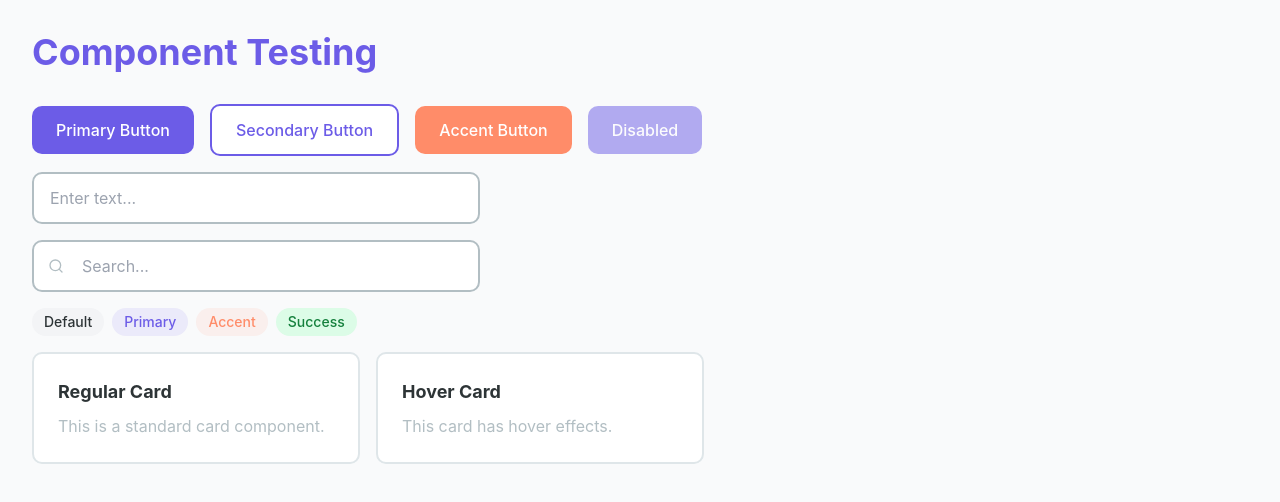
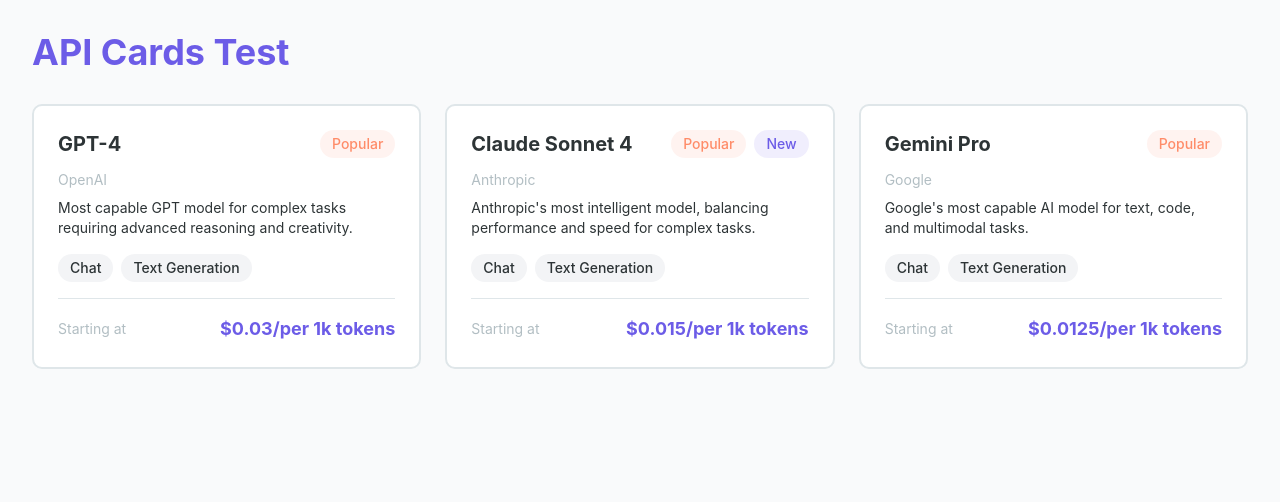
Before and after one commit to NewHiYoungz/bbUI, a React (Vite) app: page / in a window 1280 px wide. Shown: the top 502 px of the page. Built offline with nearby package versions, Linux system fonts and the light colour scheme.

Commit message:
feat: add APICard molecular component

```diff
--- a/src/App.jsx
+++ b/src/App.jsx
@@ -1,39 +1,24 @@
-import { Button, Input, Badge, Card } from './components/atoms';
-import { FiSearch } from 'react-icons/fi';
+import { APIProvider } from './context';
+import { APICard } from './components/molecules';
+import { mockAPIs } from './data/mockAPIs';
+import { BrowserRouter } from 'react-router-dom';
 
 function App() {
   return (
-    <div className="min-h-screen bg-gray-50 p-8 space-y-4">
-      <h1 className="text-4xl font-bold text-primary mb-8">
-        Component Testing
-      </h1>
-      <div className="space-x-4">
-        <Button variant="primary">Primary Button</Button>
-        <Button variant="secondary">Secondary Button</Button>
-        <Button variant="accent">Accent Button</Button>
-        <Button variant="primary" disabled>Disabled</Button>
-      </div>
-      <div className="space-y-4 max-w-md">
-        <Input placeholder="Enter text..." />
-        <Input placeholder="Search..." icon={<FiSearch />} />
-      </div>
-      <div className="space-x-2">
-        <Badge variant="default">Default</Badge>
-        <Badge variant="primary">Primary</Badge>
-        <Badge variant="accent">Accent</Badge>
-        <Badge variant="success">Success</Badge>
-      </div>
-      <div className="grid grid-cols-2 gap-4 max-w-2xl">
-        <Card>
-          <h3 className="text-lg font-bold mb-2">Regular Card</h3>
-          <p className="text-text-secondary">This is a standard card component.</p>
-        </Card>
-        <Card hover>
-          <h3 className="text-lg font-bold mb-2">Hover Card</h3>
-          <p className="text-text-secondary">This card has hover effects.</p>
-        </Card>
-      </div>
-    </div>
+    <BrowserRouter>
+      <APIProvider>
+        <div className="min-h-screen bg-gray-50 p-8">
+          <h1 className="text-4xl font-bold text-primary mb-8">
+            API Cards Test
+          </h1>
+          <div className="grid grid-cols-1 md:grid-cols-2 lg:grid-cols-3 gap-6">
+            {mockAPIs.slice(0, 3).map(api => (
+              <APICard key={api.id} api={api} />
+            ))}
+          </div>
+        </div>
+      </APIProvider>
+    </BrowserRouter>
   );
 }
 
--- /dev/null
+++ b/src/components/molecules/APICard.jsx
@@ -0,0 +1,52 @@
+import React from 'react';
+import { Card, Badge } from '../atoms';
+import { useNavigate } from 'react-router-dom';
+
+const APICard = ({ api }) => {
+  const navigate = useNavigate();
+
+  const getPriceDisplay = () => {
+    const { pricing } = api;
+    if (pricing.input) {
+      return `$${pricing.input}/${pricing.unit}`;
+    }
+    if (pricing.standard) {
+      return `$${pricing.standard}/${pricing.unit}`;
+    }
+    if (pricing.rate) {
+      return `$${pricing.rate}/${pricing.unit}`;
+    }
+    return 'Contact us';
+  };
+
+  return (
+    <Card hover onClick={() => navigate(`/api/${api.id}`)} className="h-full">
+      <div className="flex justify-between items-start mb-3">
+        <h3 className="text-xl font-bold text-text-dark">{api.name}</h3>
+        <div className="flex gap-2">
+          {api.popular && <Badge variant="accent">Popular</Badge>}
+          {api.new && <Badge variant="primary">New</Badge>}
+        </div>
+      </div>
+
+      <p className="text-sm text-text-secondary mb-2">{api.provider}</p>
+
+      <p className="text-sm text-text-dark mb-4 line-clamp-2">
+        {api.description}
+      </p>
+
+      <div className="flex flex-wrap gap-2 mb-4">
+        {api.category.map((cat, idx) => (
+          <Badge key={idx} variant="default">{cat}</Badge>
+        ))}
+      </div>
+
+      <div className="flex justify-between items-center pt-4 border-t border-border-light">
+        <span className="text-sm text-text-secondary">Starting at</span>
+        <span className="text-lg font-bold text-primary">{getPriceDisplay()}</span>
+      </div>
+    </Card>
+  );
+};
+
+export default APICard;
--- /dev/null
+++ b/src/components/molecules/index.js
@@ -0,0 +1 @@
+export { default as APICard } from './APICard';
```
